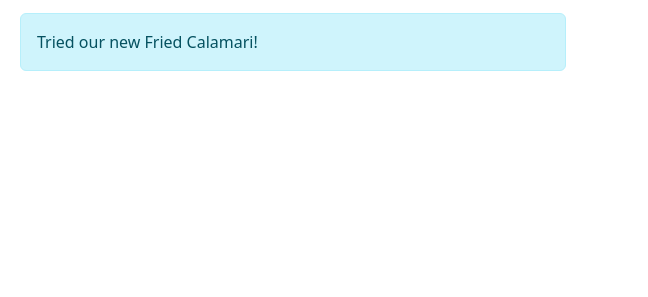
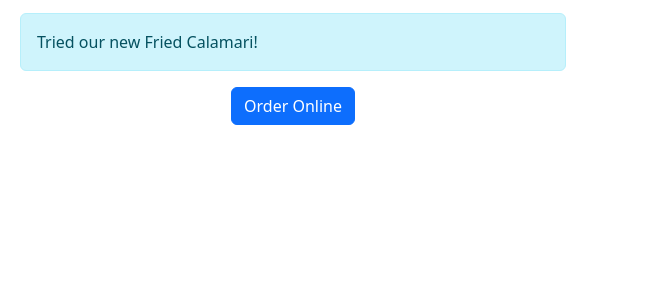
Before and after one commit to BeardR6S/Coursera-Meta-Front-End-Dev-Course, a plain HTML site: page index.html in a window 1280 px wide. Shown: the part 172-469 px from the top of the page, 632-1280 px from the left. Drawn offline with nearby package versions, Linux system fonts and the light colour scheme.

Commit message:
Added order online button

```diff
--- a/index.html
+++ b/index.html
@@ -44,6 +44,7 @@
             </div>
           </div>
         </div>
+
         <div class="col-12 col-lg-6">
           <h2>Prices</h2>
           <table class="table">
@@ -63,6 +64,15 @@
           <div class="alert alert-info" role="alert">
             Tried our new Fried Calamari!
           </div>
+          <div class="row">
+            <div class="col-12">
+              <div class="text-center">
+                <button type="button" class="btn btn-primary">
+                  Order Online
+                </button>
+              </div>
+            </div>
+          </div>
         </div>
       </div>
     </div>
```
